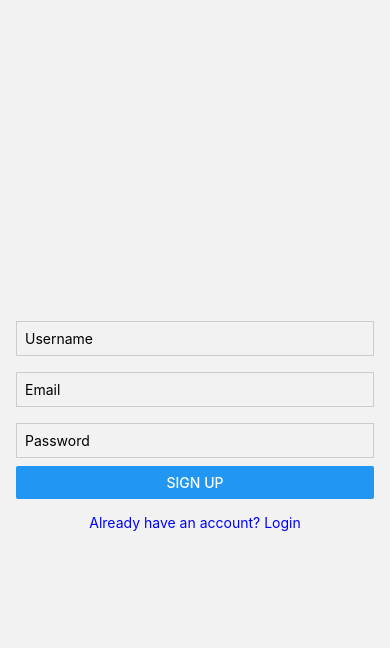
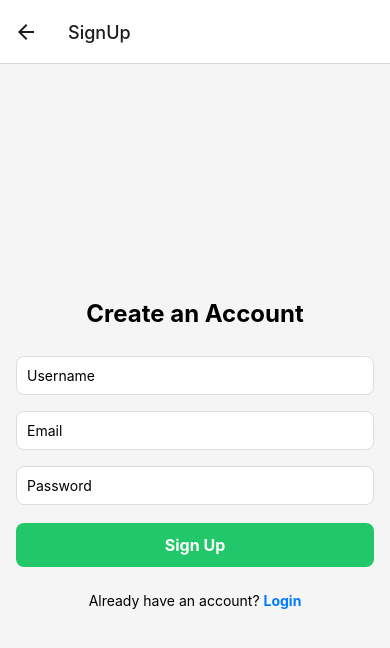
Before and after one commit to HectorGtz27/Social-Network-App, a React Native app: screen /SignUp in a window 390 px wide. Shown: the top 648 px of the page. Built offline with nearby package versions, Linux system fonts and the light colour scheme.

Commit message:
Update header visibility in Login and SignUp screens

```diff
--- a/App.js
+++ b/App.js
@@ -14,12 +14,12 @@ const App = () => {
         <Stack.Screen
           name="Login"
           component={LoginScreen}
-          options={{ headerShown: false }}
+          options={{ headerShown: true }}
         />
         <Stack.Screen
           name="SignUp"
           component={SignUpScreen}
-          options={{ headerShown: false }}
+          options={{ headerShown: true }}
         />
         <Stack.Screen
           name="Home"
--- a/screens/LoginScreen.js
+++ b/screens/LoginScreen.js
@@ -66,7 +66,7 @@ const LoginScreen = ({ navigation }) => {
 
   return (
     <View style={styles.container}>
-      <Text>Welcome Back!</Text>
+      <Text style={styles.headerLogin}>Welcome Back!</Text>
       <TextInput
         placeholder="Email"
         value={email}
@@ -85,7 +85,10 @@ const LoginScreen = ({ navigation }) => {
         <Text style={styles.loginButtonText}>Login</Text>
       </TouchableOpacity>
       <TouchableOpacity onPress={() => navigation.navigate("SignUp")}>
-        <Text style={styles.linkText}>Don't have an account? Sign Up</Text>
+        <Text style={styles.linkText}>
+          Don't have an account?{" "}
+          <Text style={styles.signLinkText}>Sign Up</Text>
+        </Text>
       </TouchableOpacity>
     </View>
   );
@@ -113,21 +116,31 @@ const styles = StyleSheet.create({
     backgroundColor: "#fff",
   },
   loginButton: {
-    backgroundColor: "#007bff", // Color azul para el botón
+    backgroundColor: "#007bff",
     paddingVertical: 12,
     borderRadius: 8,
     alignItems: "center",
     marginVertical: 10,
   },
   loginButtonText: {
-    color: "#fff", // Texto en color blanco
+    color: "#fff",
     fontSize: 16,
     fontWeight: "bold",
   },
   linkText: {
-    color: "blue",
+    color: "black",
     marginTop: 15,
     textAlign: "center",
+  },
+  headerLogin: {
+    fontSize: 24,
+    fontWeight: "bold",
+    textAlign: "center",
+    marginBottom: 20,
+  },
+  signLinkText: {
+    color: "#007bff",
+    fontWeight: "bold",
   },
 });
 
--- a/screens/SignUpScreen.js
+++ b/screens/SignUpScreen.js
@@ -70,6 +70,7 @@ const SignUpScreen = ({ navigation }) => {
 
   return (
     <View style={styles.container}>
+      <Text style={styles.headerSignUp}>Create an Account</Text>
       <TextInput
         placeholder="Username"
         value={username}
@@ -90,9 +91,14 @@ const SignUpScreen = ({ navigation }) => {
         secureTextEntry
         style={styles.input}
       />
-      <Button title="Sign Up" onPress={handleSignUp} />
+      <TouchableOpacity style={styles.signUpButton} onPress={handleSignUp}>
+        <Text style={styles.signUpButtonText}>Sign Up</Text>
+      </TouchableOpacity>
       <TouchableOpacity onPress={() => navigation.navigate("Login")}>
-        <Text style={styles.linkText}>Already have an account? Login</Text>
+        <Text style={styles.linkText}>
+          Already have an account?{" "}
+          <Text style={styles.loginLinkText}>Login</Text>
+        </Text>
       </TouchableOpacity>
     </View>
   );
@@ -103,17 +109,42 @@ const styles = StyleSheet.create({
     flex: 1,
     justifyContent: "center",
     padding: 16,
+    backgroundColor: "#f5f5f5",
   },
   input: {
     borderWidth: 1,
-    borderColor: "#ccc",
-    padding: 8,
+    borderColor: "#ddd",
+    borderRadius: 8,
+    padding: 10,
     marginVertical: 8,
+    backgroundColor: "#fff",
   },
   linkText: {
-    color: "blue",
+    color: "black",
     marginTop: 15,
     textAlign: "center",
+  },
+  headerSignUp: {
+    fontSize: 24,
+    fontWeight: "bold",
+    textAlign: "center",
+    marginBottom: 20,
+  },
+  signUpButton: {
+    backgroundColor: "#21c768",
+    paddingVertical: 12,
+    borderRadius: 8,
+    alignItems: "center",
+    marginVertical: 10,
+  },
+  signUpButtonText: {
+    color: "#fff",
+    fontSize: 16,
+    fontWeight: "bold",
+  },
+  loginLinkText: {
+    color: "#007bff",
+    fontWeight: "bold",
   },
 });
 
```
